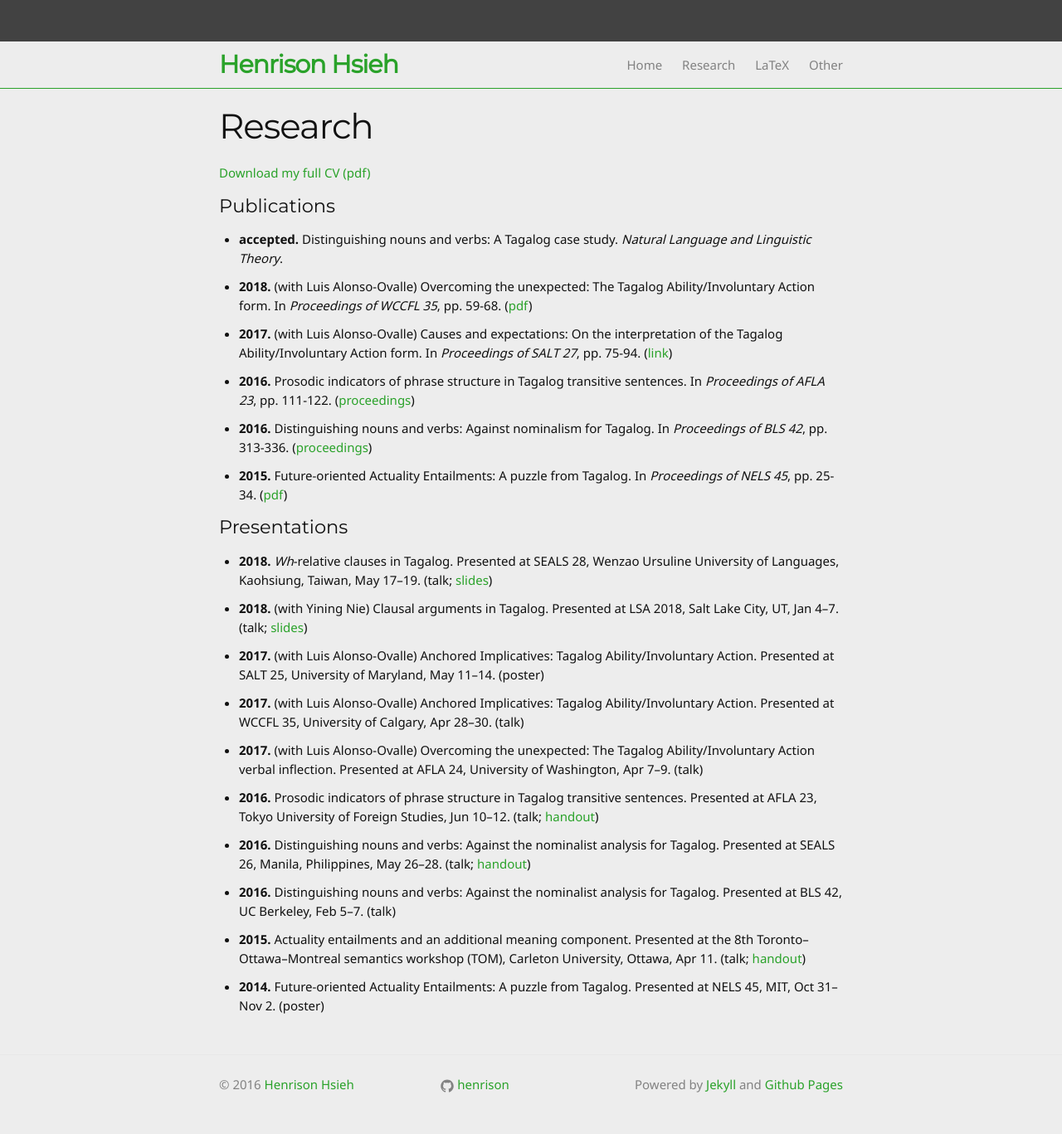
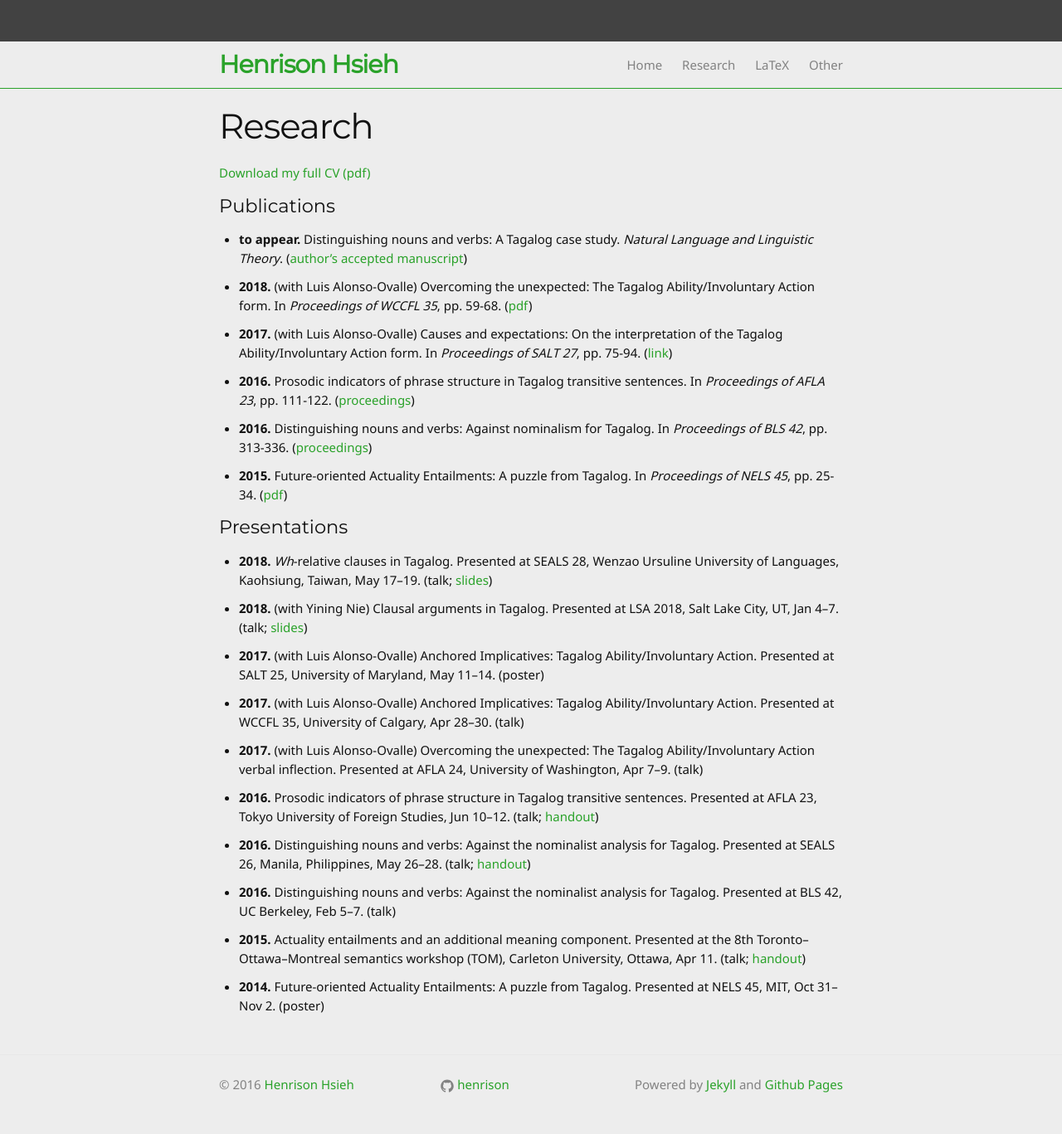
Before and after one commit to henrison/henrison.github.io, a Jekyll site: the page built from 1-research.md, in a window 1280 px wide. Shown: the whole page at 83% size. Built offline with Jekyll 4.4.1, drawn with Linux system fonts in a browser that asks for light colours.

Commit message:
added nllt manuscript

```diff
--- a/_data/publications.yml
+++ b/_data/publications.yml
@@ -10,15 +10,15 @@
 #     text:
 #     url:
 
-- year: accepted
+- year: 'to appear'
   title: 'Distinguishing nouns and verbs: A Tagalog case study'
   journal: true
   venue: Natural Language and Linguistic Theory
   # pages:
-  # link:
-  #   type: [local, external]
-  #   text:
-  #   url:
+  link:
+    type: local
+    text: "author's accepted manuscript"
+    url: /files/nllt-nv.pdf
 
 - year: 2018
   coauthor: Luis Alonso-Ovalle
```
Also changed, not shown: 1 other file.
